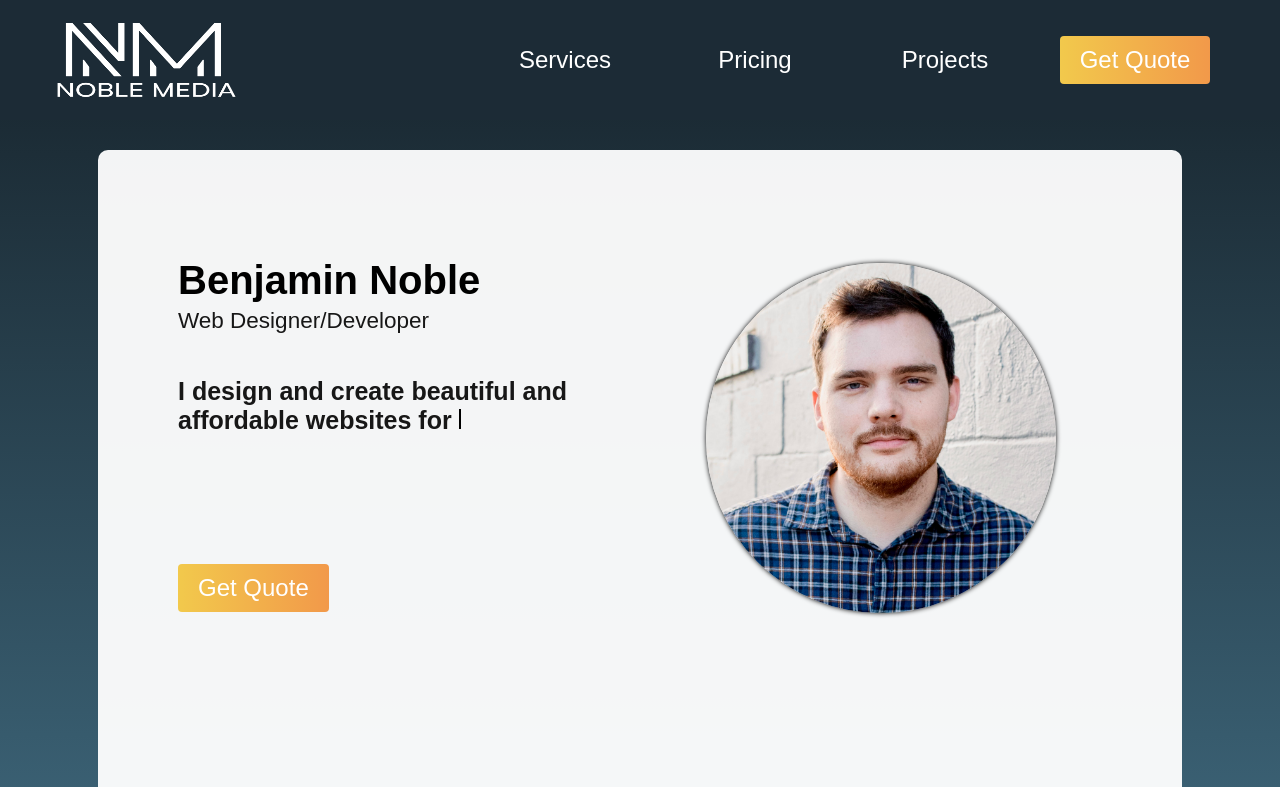
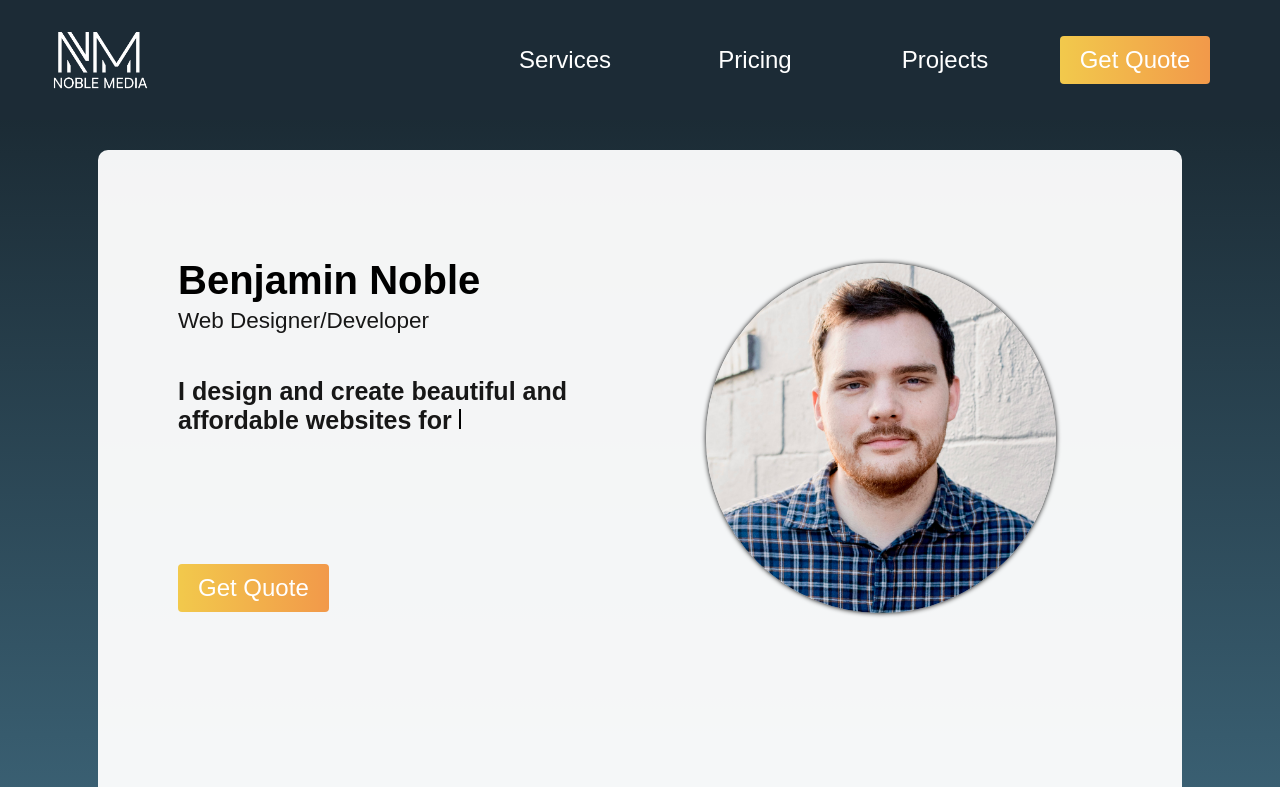
Before and after one commit to Benjaminthomasnoble/PortfolioWebsite, a website: page index.html in a window 1280 px wide. Shown: the top 787 px of the page. Drawn offline with nearby package versions, Linux system fonts and the light colour scheme; files that its build step writes are made by us from their sources; files whose address does not match are found by name.

Commit message:
edits logo

```diff
--- a/index.html
+++ b/index.html
@@ -19,7 +19,7 @@
         <div class="navbar-container">
             <div class="logo-container">
                 <a href="#top" id="navbar-logo">
-                    <img src="images/nm-white-full.png" alt="logo for benjamin noble" width="191" height="75">
+                    <img src="images/nm-white-full.png" alt="logo for benjamin noble" width="100" height="57">
                 </a>
             </div>
             <div class="navbar-toggle" id="mobile-menu">
```
Also changed, not shown: _site/index.html.
